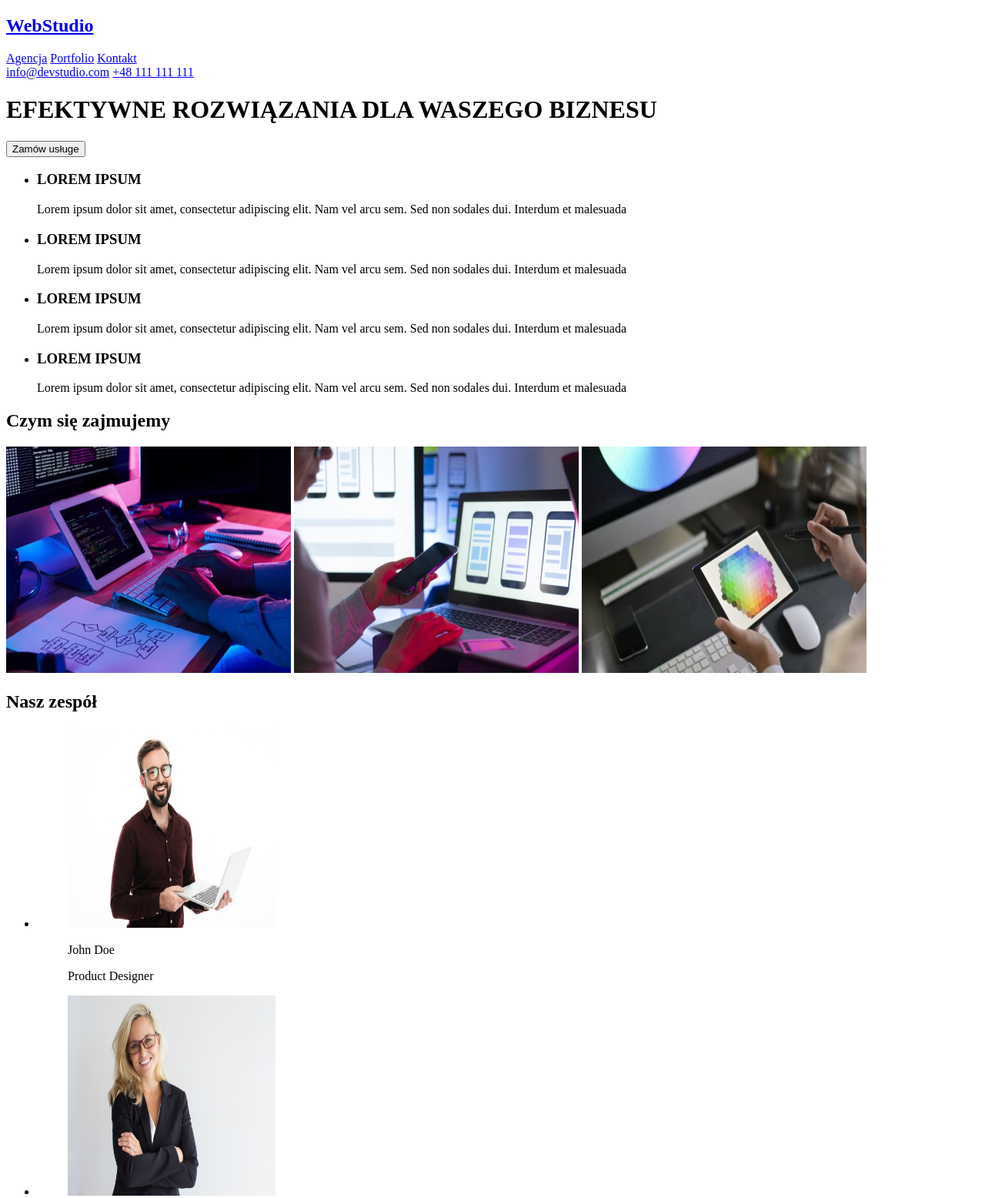
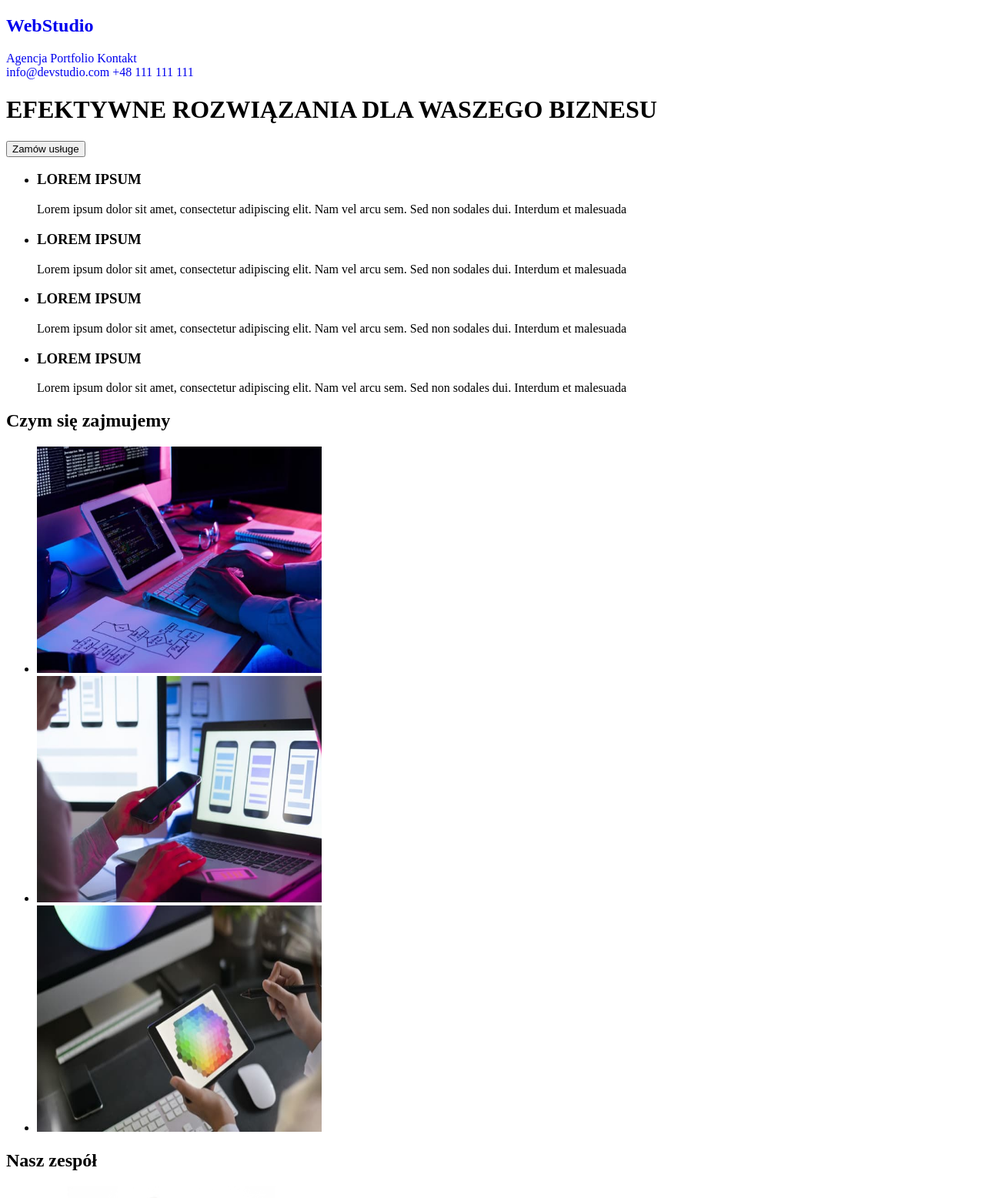
Before and after one commit to DawidSzotek/goit-markup-hw-01, a plain HTML site: page index.html in a window 1280 px wide. Shown: the top 1556 px of the page at 77% size. Drawn offline with Linux system fonts and the light colour scheme.

Commit message:
dodanie jednego selektora i pogrupowania
dodałem jeden selektor do sekcji "czym sie zajmujemy"

```diff
--- /dev/null
+++ b/css/style.css
@@ -0,0 +1,3 @@
+a {
+    text-decoration: none;
+}
--- a/index.html
+++ b/index.html
@@ -5,6 +5,7 @@
         <meta http-equiv="X-UA-Compatible" content="IE=edge" />
         <meta name="viewport" content="width=device-width, initial-scale=1.0" />
         <title>Studio</title>
+        <link rel="stylesheet" href="css/style.css" />
     </head>
 
     <body>
@@ -13,11 +14,13 @@
             <nav>
                 <!-- KONTENER NAV -->
                 <div>
-                    <h2><a href="index.html">WebStudio</a></h2>
+                    <h2>
+                        <a href="index.html"><span>Web</span>Studio</a>
+                    </h2>
                     <div>
-                        <a href="/Agencja">Agencja</a>
-                        <a href="/Portfolio">Portfolio</a>
-                        <a href="/Kontakt">Kontakt</a>
+                        <a href="Agencja">Agencja</a>
+                        <a href="Portfolio">Portfolio</a>
+                        <a href="Kontakt">Kontakt</a>
                     </div>
                 </div>
             </nav>
@@ -29,6 +32,7 @@
             <h1>EFEKTYWNE ROZWIĄZANIA DLA WASZEGO BIZNESU</h1>
             <button type="button">Zamów usługe</button>
         </header>
+
         <!--  GŁÓWNA ZAWARTOŚĆ STRONY  -->
         <main>
             <!-- Pierwsza Sekcja -->
@@ -67,33 +71,41 @@
                         </p>
                     </li>
                 </ul>
+            </section>
+            <!-- Druga Sekcja -->
+            <section>
                 <div>
                     <h2>Czym się zajmujemy</h2>
-
+                    <ul>
+                        <li>
                             <img
                                 src="image/1.jpg"
                                 alt="pisanie kodu na klawiaturze"
                                 width="370"
                                 height="294"
                             />
-
+                        </li>
+                        <li>
                             <img
                                 src="image/2.jpg"
                                 alt="sprawdzanie wygladu na telefonie"
                                 width="370"
                                 height="294"
                             />
-
+                        </li>
+                        <li>
                             <img
                                 src="image/3.jpg"
                                 alt="wybieranie koloru z palety html"
                                 width="370"
                                 height="294"
                             />
+                        </li>
+                    </ul>
                 </div>
             </section>
 
-            <!-- Druga Sekcja-->
+            <!-- trzecia Sekcja-->
             <section>
                 <h2>Nasz zespół</h2>
 
```
Lines whose indentation alone changed are shown as unchanged.
